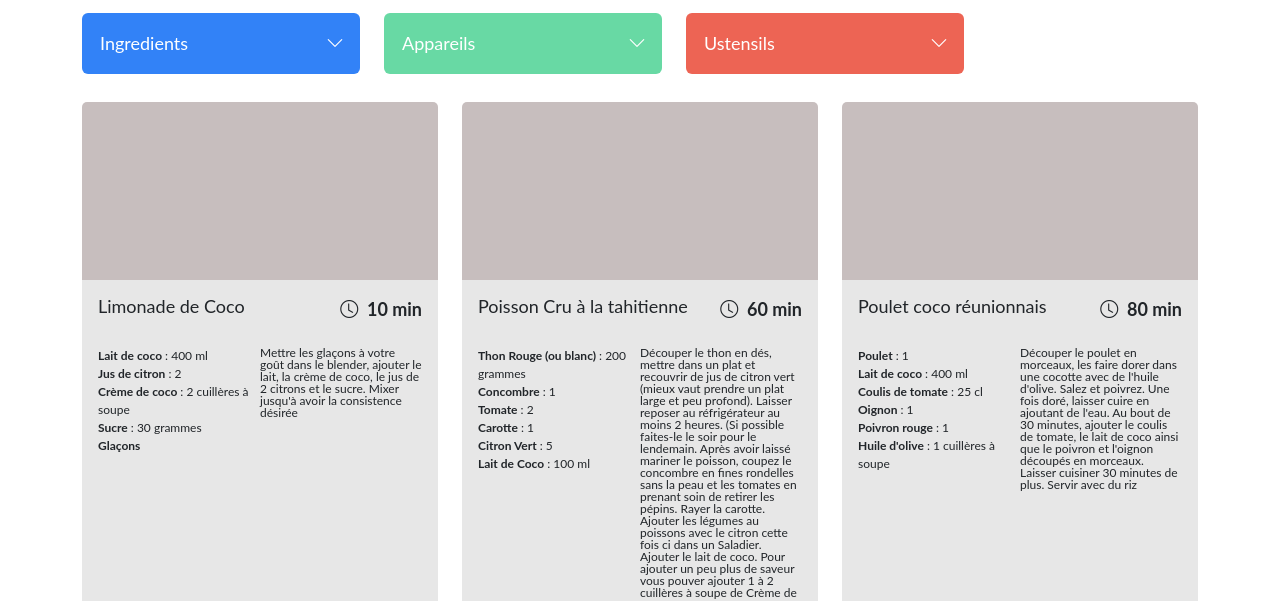
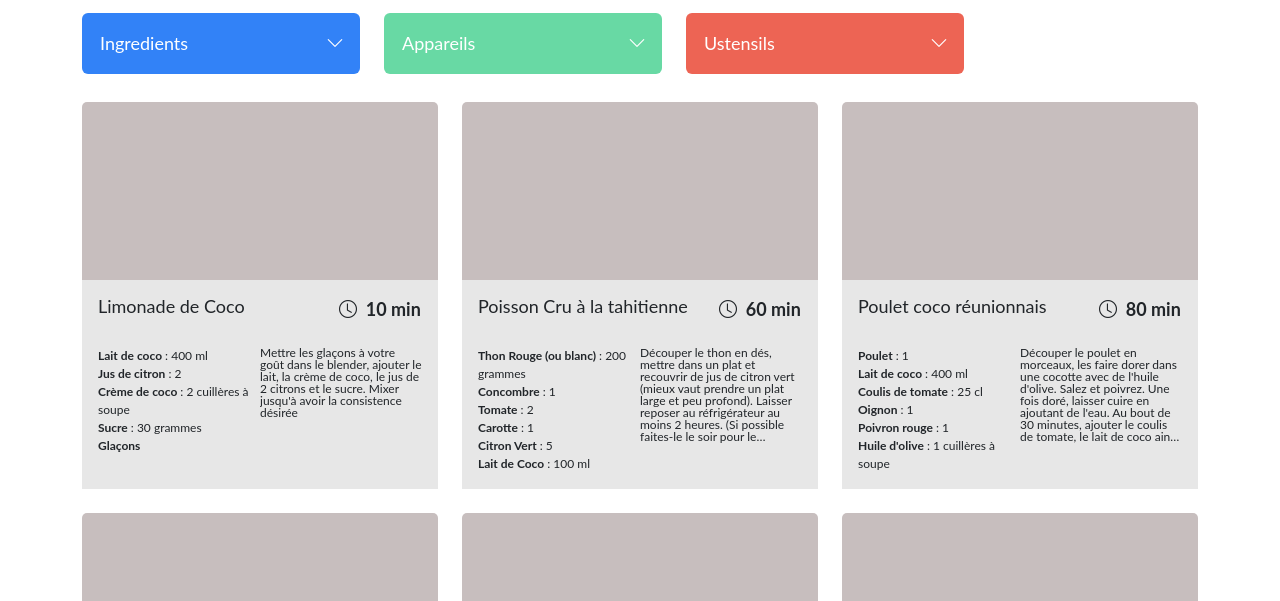
Before and after one commit to Jerune/Les-Petits-Plats, a website with bundled scripts: page index.html in a window 1280 px wide. Shown: the part 235-836 px from the top of the page. Built offline with nearby package versions, Linux system fonts and the light colour scheme; a web font is replaced by a local one.

Commit message:
feat: Add Ellipsis to recipe description
Text is now cut off after 8 lines of text

```diff
--- a/components/recipeCards/_recipeCards.scss
+++ b/components/recipeCards/_recipeCards.scss
@@ -0,0 +1,13 @@
+.recipes{
+    p{
+        text-overflow: ellipsis;
+        overflow: hidden;
+        display: -webkit-box;
+        -webkit-line-clamp: 8;
+        -webkit-box-orient: vertical;
+        max-height: 97px;
+    }
+    .bi-clock{
+        min-width: 83px;
+    }
+}
--- a/components/recipeCards/recipeCards.js
+++ b/components/recipeCards/recipeCards.js
@@ -17,11 +17,11 @@ function showRecipeCards (recipesData) {
                 <div class="card-img-top bg-dark" style="height: 178px ;"></div>
                 <div class="card-body bg-light">
                     <div class="card-title d-flex flex-row justify-content-between">
-                        <h3 class="fs-1">${recipe.name}</h3>
-                        <i class="bi bi-clock fw-bold fst-normal fs-1">&nbsp;&nbsp;${recipe.time}&nbsp;min</i>
+                        <h3 class="fs-1 w-75 pe-1">${recipe.name}</h3>
+                        <i class="bi bi-clock fw-bold fst-normal fs-1 w-25">&nbsp;&nbsp;${recipe.time}&nbsp;min</i>
                     </div>
                     <div class="card-text pt-3 d-flex flex-row justify-content-between">
-                        <ul class="w-50 fs-3 p-0">
+                        <ul class="w-50 pe-2 fs-3 p-0">
                             ${recipeIngredients}
                         </ul>
                         <p class="fs-3 tk-roboto w-50 lh-1">${recipe.description}</p>
```
Also changed, not shown: styles/main.css, 1 other file.
